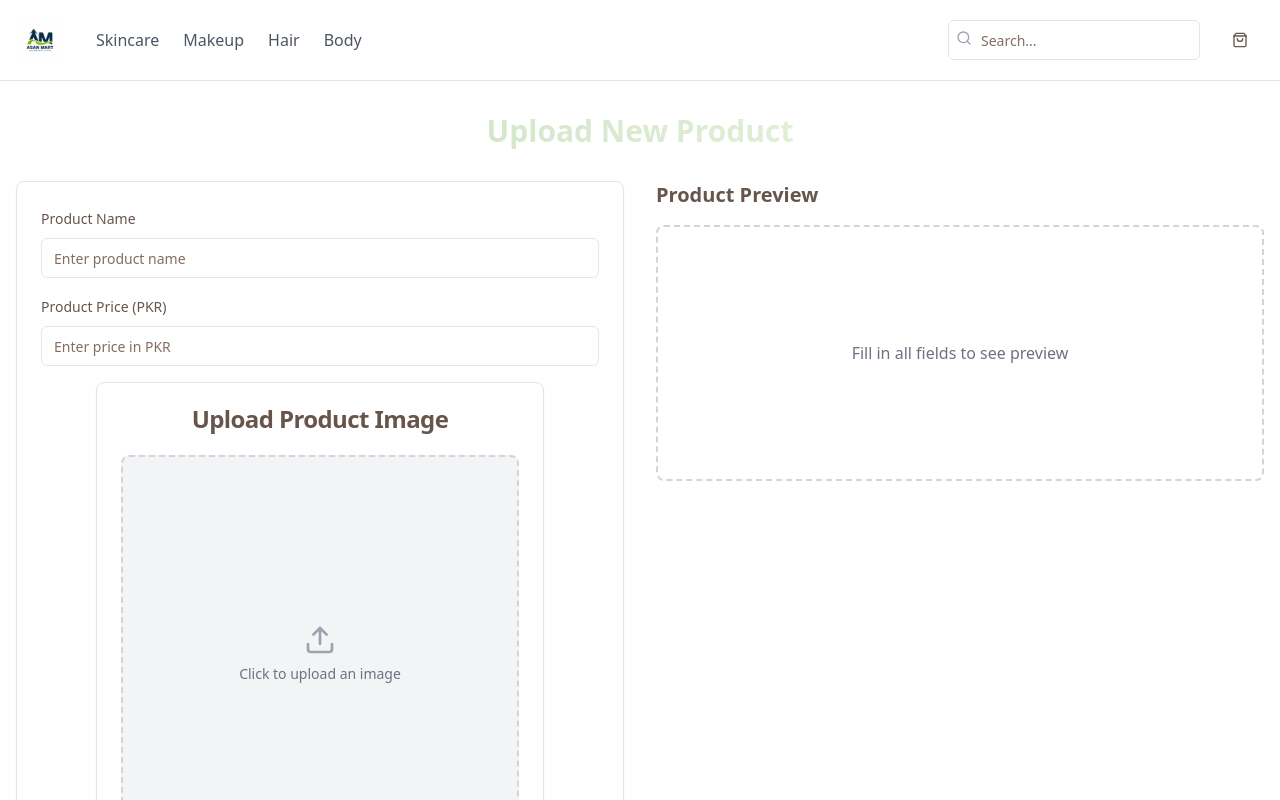
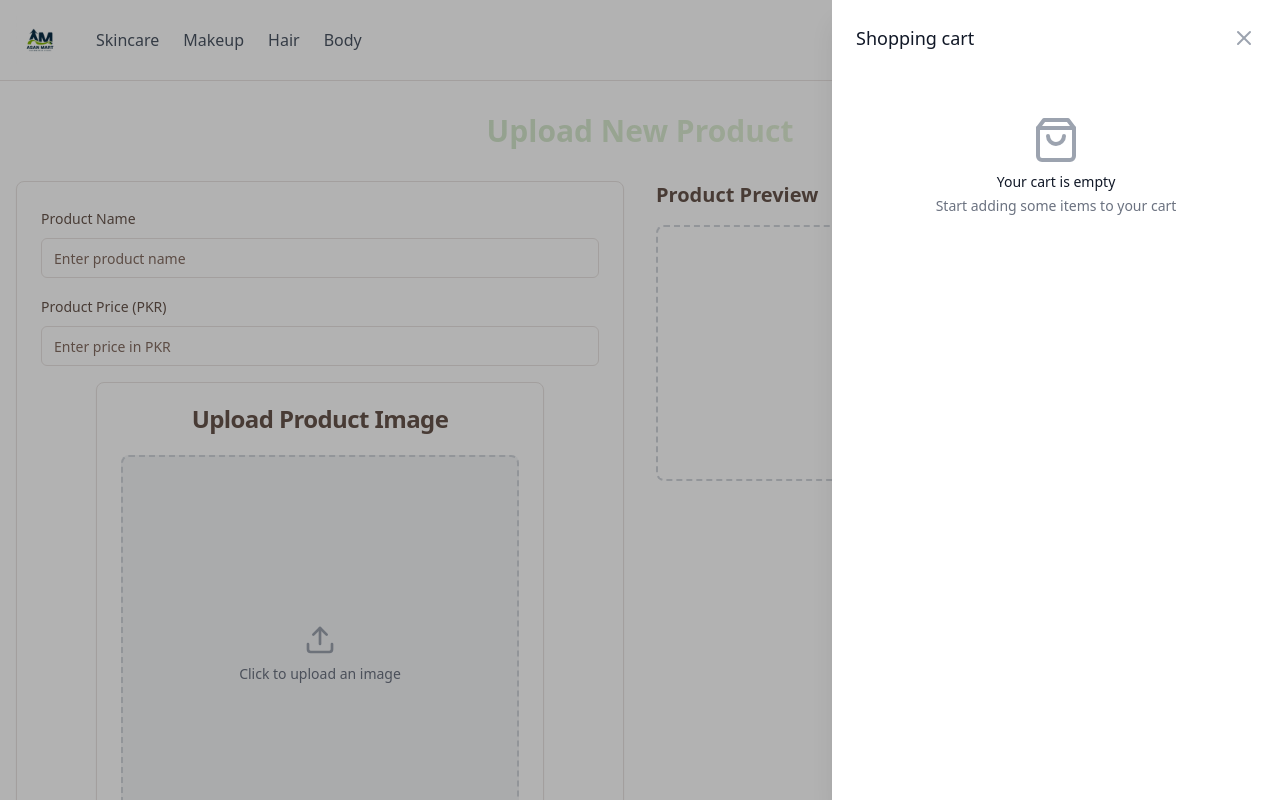
Before and after one commit to saaddi1/asanbeauty.store, a React (Vite) app: page /upload in a window 1280 px wide. Both pictures are taken after a click on the button 1240 px from the left and 40 px from the top of the page. Shown: the top 800 px of the page. Built offline with nearby package versions, Linux system fonts and the light colour scheme.

Commit message:
Fix: Enable shopping cart visibility

```diff
--- a/src/App.tsx
+++ b/src/App.tsx
@@ -8,6 +8,8 @@ import { BrowserRouter, Routes, Route } from "react-router-dom";
 import Index from "./pages/Index";
 import NotFound from "./pages/NotFound";
 import UploadProducts from "./pages/UploadProducts";
+import { CartProvider } from "./contexts/CartContext";
+import { ShoppingCart } from "./components/ShoppingCart";
 
 // Create a client
 const queryClient = new QueryClient();
@@ -17,8 +19,10 @@ const App = () => {
     <React.StrictMode>
       <QueryClientProvider client={queryClient}>
         <TooltipProvider>
+          <CartProvider>
             <Toaster />
             <Sonner />
+            <ShoppingCart />
             <BrowserRouter>
               <Routes>
                 <Route path="/" element={<Index />} />
@@ -26,6 +30,7 @@ const App = () => {
                 <Route path="*" element={<NotFound />} />
               </Routes>
             </BrowserRouter>
+          </CartProvider>
         </TooltipProvider>
       </QueryClientProvider>
     </React.StrictMode>
--- a/src/components/Header.tsx
+++ b/src/components/Header.tsx
@@ -1,8 +1,9 @@
 
-import { Search, ShoppingBag, Menu } from "lucide-react";
+import { Search, Menu } from "lucide-react";
 import { Button } from "./ui/button";
 import { Input } from "./ui/input";
 import { useState } from "react";
+import { ShoppingCartIcon } from "./ShoppingCart";
 
 export const Header = () => {
   const [isMenuOpen, setIsMenuOpen] = useState(false);
@@ -36,9 +37,7 @@ export const Header = () => {
               />
               <Search className="absolute left-2 top-2.5 h-4 w-4 text-gray-400" />
             </div>
-            <Button variant="ghost">
-              <ShoppingBag className="h-5 w-5" />
-            </Button>
+            <ShoppingCartIcon />
           </div>
 
           <Button
@@ -58,12 +57,13 @@ export const Header = () => {
               <a href="#" className="text-gray-600 hover:text-[#C1D9BF]">Hair</a>
               <a href="#" className="text-gray-600 hover:text-[#C1D9BF]">Body</a>
             </nav>
-            <div className="mt-4">
+            <div className="mt-4 flex justify-between items-center">
               <Input
                 type="search"
                 placeholder="Search..."
-                className="w-full"
+                className="w-full mr-2"
               />
+              <ShoppingCartIcon />
             </div>
           </div>
         )}
--- a/src/components/ProductCard.tsx
+++ b/src/components/ProductCard.tsx
@@ -3,6 +3,7 @@ import { Button } from "./ui/button";
 import { ShoppingCart } from "lucide-react";
 import { useState } from "react";
 import { toast } from "./ui/use-toast";
+import { useCart } from "@/contexts/CartContext";
 
 interface ProductCardProps {
   name: string;
@@ -13,12 +14,16 @@ interface ProductCardProps {
 export const ProductCard = ({ name, price, image }: ProductCardProps) => {
   const [isLoading, setIsLoading] = useState(false);
   const [imageError, setImageError] = useState(false);
+  const { addToCart, setIsCartOpen } = useCart();
 
   const handleShopNow = () => {
     // Set loading state
     setIsLoading(true);
 
-    // Immediately add to cart without delay
+    // Add to cart
+    addToCart({ name, price, image });
+
+    // Show toast notification
     toast({
       title: "Item added to cart",
       description: `${name} has been added to your shopping cart.`,
@@ -26,6 +31,9 @@ export const ProductCard = ({ name, price, image }: ProductCardProps) => {
 
     // Reset loading state immediately
     setIsLoading(false);
+
+    // Open the cart
+    setIsCartOpen(true);
   };
 
   const handleImageError = () => {
--- /dev/null
+++ b/src/components/ShoppingCart.tsx
@@ -0,0 +1,160 @@
+
+import React from 'react';
+import { X, Minus, Plus, ShoppingBag } from 'lucide-react';
+import { useCart, CartItem } from '@/contexts/CartContext';
+import { Button } from './ui/button';
+
+export const ShoppingCartIcon: React.FC = () => {
+  const { totalItems, setIsCartOpen, isCartOpen } = useCart();
+
+  return (
+    <Button
+      variant="ghost"
+      className="relative"
+      onClick={() => setIsCartOpen(!isCartOpen)}
+    >
+      <ShoppingBag className="h-5 w-5" />
+      {totalItems > 0 && (
+        <span className="absolute -top-1 -right-1 bg-red-500 text-white text-xs rounded-full h-5 w-5 flex items-center justify-center">
+          {totalItems}
+        </span>
+      )}
+    </Button>
+  );
+};
+
+const CartItemComponent: React.FC<{ item: CartItem }> = ({ item }) => {
+  const { updateQuantity, removeFromCart } = useCart();
+
+  return (
+    <div className="flex items-center py-2 border-b border-gray-200">
+      <div className="h-16 w-16 flex-shrink-0 overflow-hidden rounded-md border border-gray-200">
+        <img
+          src={item.image}
+          alt={item.name}
+          className="h-full w-full object-cover object-center"
+          onError={(e) => {
+            (e.target as HTMLImageElement).src = "/placeholder.svg";
+          }}
+        />
+      </div>
+      <div className="ml-4 flex-1 flex flex-col">
+        <div className="flex justify-between">
+          <h3 className="text-sm text-gray-800">{item.name}</h3>
+          <button
+            onClick={() => removeFromCart(item.id)}
+            className="text-gray-400 hover:text-red-500"
+          >
+            <X className="h-4 w-4" />
+          </button>
+        </div>
+        <p className="text-sm font-medium text-gray-900">{item.price}</p>
+        <div className="flex items-center mt-2">
+          <button
+            onClick={() => updateQuantity(item.id, item.quantity - 1)}
+            className="text-gray-500 p-1 border border-gray-300 rounded-md hover:bg-gray-100"
+          >
+            <Minus className="h-3 w-3" />
+          </button>
+          <span className="mx-2 text-gray-700 w-8 text-center">{item.quantity}</span>
+          <button
+            onClick={() => updateQuantity(item.id, item.quantity + 1)}
+            className="text-gray-500 p-1 border border-gray-300 rounded-md hover:bg-gray-100"
+          >
+            <Plus className="h-3 w-3" />
+          </button>
+        </div>
+      </div>
+    </div>
+  );
+};
+
+export const ShoppingCart: React.FC = () => {
+  const { items, isCartOpen, setIsCartOpen, clearCart } = useCart();
+
+  if (!isCartOpen) return null;
+
+  return (
+    <div className="fixed inset-0 z-50 overflow-hidden">
+      <div className="absolute inset-0 bg-black/30" onClick={() => setIsCartOpen(false)} />
+      <div className="fixed inset-y-0 right-0 z-50 flex max-w-full">
+        <div className="w-screen max-w-md">
+          <div className="flex h-full flex-col overflow-y-scroll bg-white shadow-xl">
+            <div className="flex-1 overflow-y-auto px-4 py-6 sm:px-6">
+              <div className="flex items-start justify-between">
+                <h2 className="text-lg font-medium text-gray-900">Shopping cart</h2>
+                <div className="ml-3 flex h-7 items-center">
+                  <button
+                    type="button"
+                    className="-m-2 p-2 text-gray-400 hover:text-gray-500"
+                    onClick={() => setIsCartOpen(false)}
+                  >
+                    <X className="h-6 w-6" />
+                  </button>
+                </div>
+              </div>
+
+              <div className="mt-8">
+                {items.length === 0 ? (
+                  <div className="text-center py-8">
+                    <ShoppingBag className="mx-auto h-12 w-12 text-gray-400" />
+                    <h3 className="mt-2 text-sm font-medium text-gray-900">Your cart is empty</h3>
+                    <p className="mt-1 text-sm text-gray-500">
+                      Start adding some items to your cart
+                    </p>
+                  </div>
+                ) : (
+                  <div className="flow-root">
+                    <ul className="-my-6 divide-y divide-gray-200">
+                      {items.map((item) => (
+                        <li key={item.id} className="py-2">
+                          <CartItemComponent item={item} />
+                        </li>
+                      ))}
+                    </ul>
+                  </div>
+                )}
+              </div>
+            </div>
+
+            {items.length > 0 && (
+              <div className="border-t border-gray-200 px-4 py-6 sm:px-6">
+                <div className="flex justify-between text-base font-medium text-gray-900">
+                  <p>Subtotal</p>
+                  <p>
+                    {items
+                      .reduce(
+                        (total, item) =>
+                          total +
+                          (parseFloat(item.price.replace(/[^0-9.-]+/g, '')) * item.quantity),
+                        0
+                      )
+                      .toFixed(2)}
+                  </p>
+                </div>
+                <p className="mt-0.5 text-sm text-gray-500">
+                  Shipping and taxes calculated at checkout.
+                </p>
+                <div className="mt-6 flex space-x-3">
+                  <Button
+                    className="w-full py-5"
+                    onClick={() => alert('Checkout functionality would go here')}
+                  >
+                    Checkout
+                  </Button>
+                  <Button
+                    variant="outline"
+                    className="py-5"
+                    onClick={clearCart}
+                  >
+                    Clear Cart
+                  </Button>
+                </div>
+              </div>
+            )}
+          </div>
+        </div>
+      </div>
+    </div>
+  );
+};
--- /dev/null
+++ b/src/contexts/CartContext.tsx
@@ -0,0 +1,103 @@
+
+import React, { createContext, useContext, useState, useEffect } from 'react';
+
+export interface CartItem {
+  id: string;
+  name: string;
+  price: string;
+  image: string;
+  quantity: number;
+}
+
+interface CartContextType {
+  items: CartItem[];
+  addToCart: (item: Omit<CartItem, 'id' | 'quantity'>) => void;
+  removeFromCart: (id: string) => void;
+  clearCart: () => void;
+  updateQuantity: (id: string, quantity: number) => void;
+  isCartOpen: boolean;
+  setIsCartOpen: (isOpen: boolean) => void;
+  totalItems: number;
+}
+
+const CartContext = createContext<CartContextType | undefined>(undefined);
+
+export const CartProvider: React.FC<{ children: React.ReactNode }> = ({ children }) => {
+  const [items, setItems] = useState<CartItem[]>([]);
+  const [isCartOpen, setIsCartOpen] = useState(false);
+  const [totalItems, setTotalItems] = useState(0);
+
+  useEffect(() => {
+    // Calculate total items whenever cart changes
+    const newTotalItems = items.reduce((total, item) => total + item.quantity, 0);
+    setTotalItems(newTotalItems);
+  }, [items]);
+
+  const addToCart = (newItem: Omit<CartItem, 'id' | 'quantity'>) => {
+    setItems((prevItems) => {
+      // Generate a unique ID
+      const id = `${newItem.name}-${Date.now()}`;
+
+      // Check if item already exists in cart
+      const existingItemIndex = prevItems.findIndex(
+        (item) => item.name === newItem.name && item.price === newItem.price
+      );
+
+      if (existingItemIndex >= 0) {
+        // Update quantity if item exists
+        const updatedItems = [...prevItems];
+        updatedItems[existingItemIndex].quantity += 1;
+        return updatedItems;
+      } else {
+        // Add new item if it doesn't exist
+        return [...prevItems, { ...newItem, id, quantity: 1 }];
+      }
+    });
+  };
+
+  const removeFromCart = (id: string) => {
+    setItems((prevItems) => prevItems.filter((item) => item.id !== id));
+  };
+
+  const updateQuantity = (id: string, quantity: number) => {
+    if (quantity <= 0) {
+      removeFromCart(id);
+      return;
+    }
+
+    setItems((prevItems) =>
+      prevItems.map((item) =>
+        item.id === id ? { ...item, quantity } : item
+      )
+    );
+  };
+
+  const clearCart = () => {
+    setItems([]);
+  };
+
+  return (
+    <CartContext.Provider
+      value={{
+        items,
+        addToCart,
+        removeFromCart,
+        clearCart,
+        updateQuantity,
+        isCartOpen,
+        setIsCartOpen,
+        totalItems,
+      }}
+    >
+      {children}
+    </CartContext.Provider>
+  );
+};
+
+export const useCart = () => {
+  const context = useContext(CartContext);
+  if (context === undefined) {
+    throw new Error('useCart must be used within a CartProvider');
+  }
+  return context;
+};
```
Lines whose indentation alone changed are shown as unchanged.
